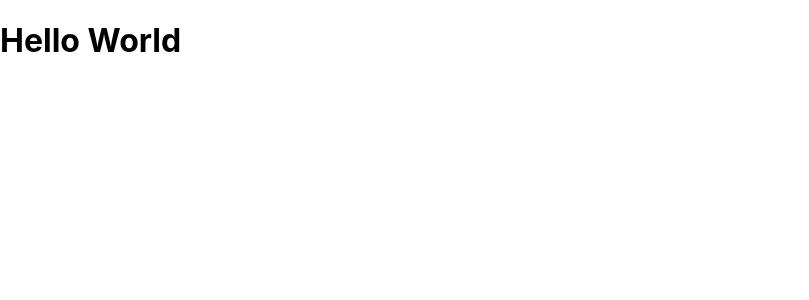
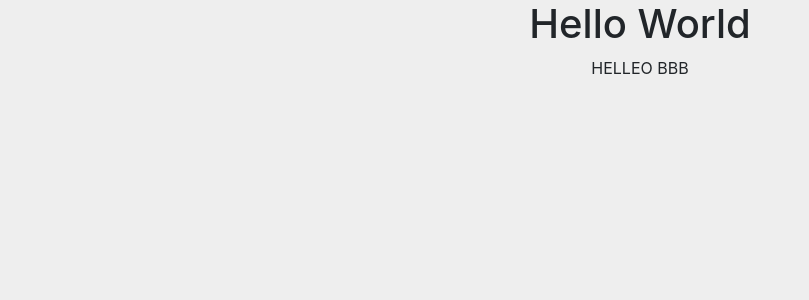
Before and after one commit to hs950559/projects, a React (Create React App) app in the folder robofriends/: page / in a window 1280 px wide. Shown: the top 300 px of the page, without its empty margins (0-809 px from the left). Built offline with nearby package versions, Linux system fonts and the light colour scheme.

Commit message:
bootstrap added

```diff
--- a/robofriends/package.json
+++ b/robofriends/package.json
@@ -6,6 +6,7 @@
     "@testing-library/jest-dom": "^4.2.4",
     "@testing-library/react": "^9.5.0",
     "@testing-library/user-event": "^7.2.1",
+    "bootstrap": "^4.5.0",
     "react": "^16.13.1",
     "react-dom": "^16.13.1",
     "react-scripts": "3.4.1"
@@ -30,5 +31,8 @@
       "last 1 firefox version",
       "last 1 safari version"
     ]
+  },
+  "devDependencies": {
+    "node-sass": "^4.14.1"
   }
 }
--- a/robofriends/src/Hello.js
+++ b/robofriends/src/Hello.js
@@ -2,7 +2,12 @@ import React, { Component } from "react";
 
 class Hello extends Component {
   render() {
-    return <h1>Hello World</h1>;
+    return (
+      <div className="text-center">
+        <h1>Hello World</h1>
+        <p>HELLEO BBB</p>
+      </div>
+    );
   }
 }
 
--- a/robofriends/src/index.js
+++ b/robofriends/src/index.js
@@ -1,6 +1,6 @@
 import React from "react";
 import ReactDOM from "react-dom";
-import "./index.css";
+import "./scss/main.scss";
 import * as serviceWorker from "./serviceWorker";
 import Hello from "./Hello";
 
--- /dev/null
+++ b/robofriends/src/scss/main.scss
@@ -0,0 +1,4 @@
+// Override default variables before the import
+$body-bg: #eee;
+// Import Bootstrap and its default variables
+@import "~bootstrap/scss/bootstrap.scss";
```
Also changed, not shown: 1 other file (tests, documents, lock files or other folders).
